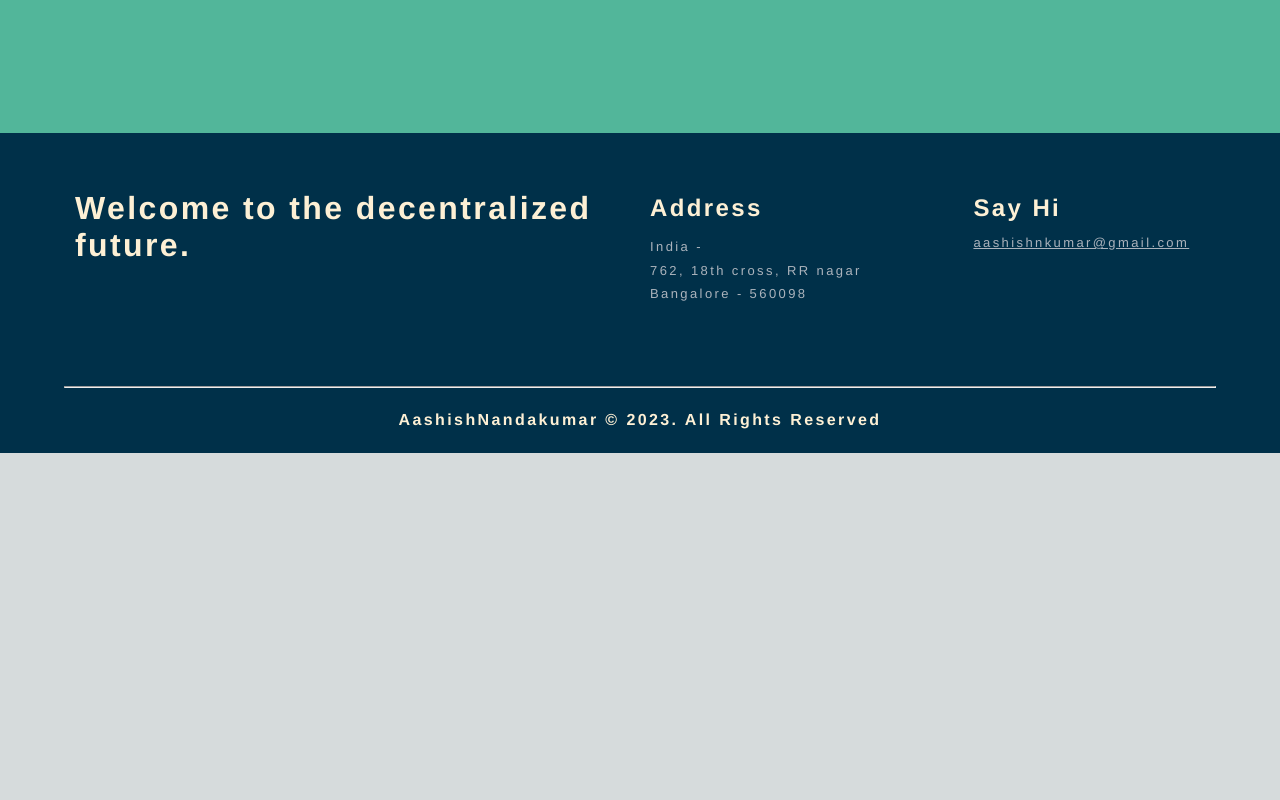
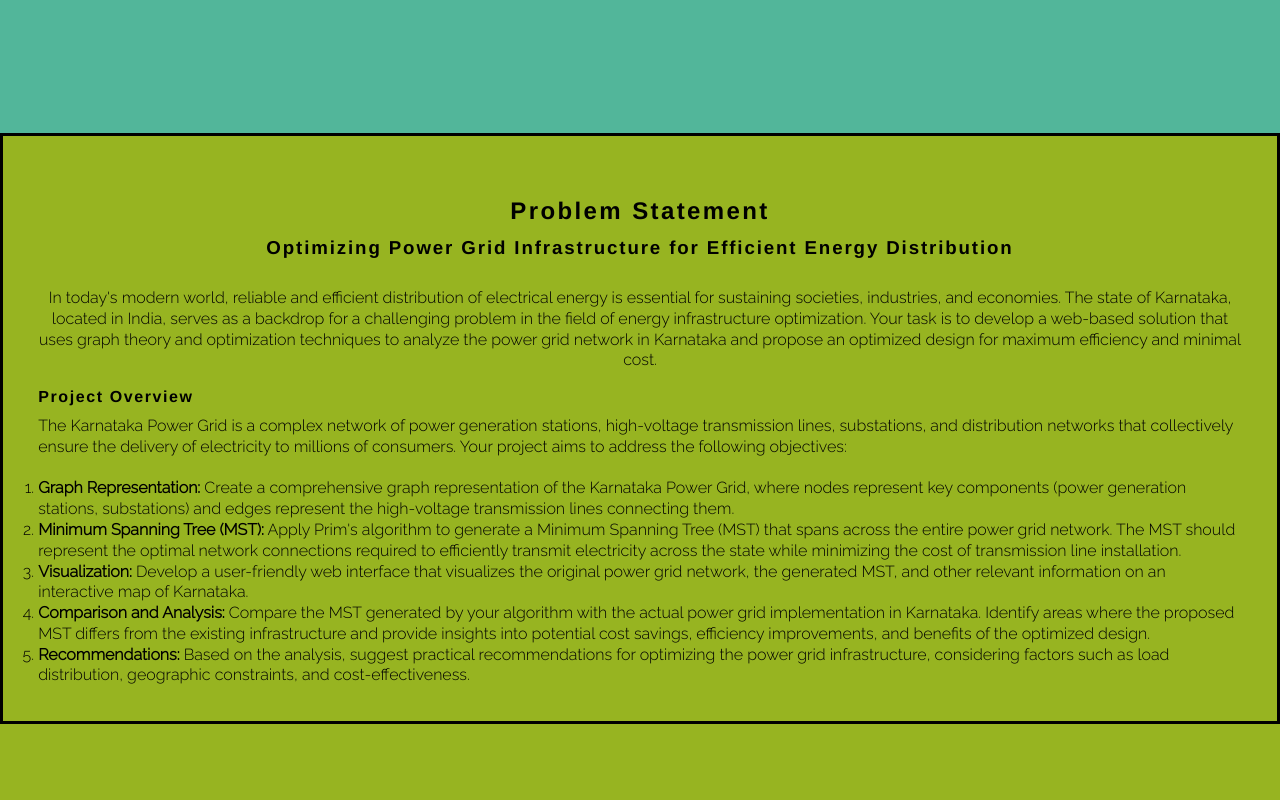
Before and after one commit to AashishNandakumar/Power-Transfer-Optimization, a Next.js app in the folder my-app/: page / in a window 1280 px wide. Shown: the part 1640-2440 px from the top of the page. Before the commit the page ends 2093 px from the top, so only its background shows below. Built offline with nearby package versions, Linux system fonts and the light colour scheme.

Commit message:
Adding section-3

```diff
--- a/my-app/pages/index.js
+++ b/my-app/pages/index.js
@@ -172,6 +172,80 @@ export default function Home() {
     );
   };
 
+  const Content3 = () => {
+    return (
+      <>
+        <section className={styles.ProblemSection}>
+          <div className={styles.ProblemSectionContain}>
+            <h2 className={styles.ProblemSectionh2}>Problem Statement</h2>
+            <h3 className={styles.ProblemSectionh3}>
+              Optimizing Power Grid Infrastructure for Efficient Energy
+              Distribution
+            </h3>
+            <p>
+              In today's modern world, reliable and efficient distribution of
+              electrical energy is essential for sustaining societies,
+              industries, and economies. The state of Karnataka, located in
+              India, serves as a backdrop for a challenging problem in the field
+              of energy infrastructure optimization. Your task is to develop a
+              web-based solution that uses graph theory and optimization
+              techniques to analyze the power grid network in Karnataka and
+              propose an optimized design for maximum efficiency and minimal
+              cost.
+            </p>
+            <h4 className={styles.ProblemSectionh4}>Project Overview</h4>
+            <p>
+              The Karnataka Power Grid is a complex network of power generation
+              stations, high-voltage transmission lines, substations, and
+              distribution networks that collectively ensure the delivery of
+              electricity to millions of consumers. Your project aims to address
+              the following objectives:
+            </p>
+            <br />
+
+            <ol>
+              <li>
+                <strong>Graph Representation:</strong> Create a comprehensive
+                graph representation of the Karnataka Power Grid, where nodes
+                represent key components (power generation stations,
+                substations) and edges represent the high-voltage transmission
+                lines connecting them.
+              </li>
+              <li>
+                <strong>Minimum Spanning Tree (MST):</strong> Apply Prim's
+                algorithm to generate a Minimum Spanning Tree (MST) that spans
+                across the entire power grid network. The MST should represent
+                the optimal network connections required to efficiently transmit
+                electricity across the state while minimizing the cost of
+                transmission line installation.
+              </li>
+              <li>
+                <strong>Visualization:</strong> Develop a user-friendly web
+                interface that visualizes the original power grid network, the
+                generated MST, and other relevant information on an interactive
+                map of Karnataka.
+              </li>
+              <li>
+                <strong>Comparison and Analysis:</strong> Compare the MST
+                generated by your algorithm with the actual power grid
+                implementation in Karnataka. Identify areas where the proposed
+                MST differs from the existing infrastructure and provide
+                insights into potential cost savings, efficiency improvements,
+                and benefits of the optimized design.
+              </li>
+              <li>
+                <strong>Recommendations:</strong> Based on the analysis, suggest
+                practical recommendations for optimizing the power grid
+                infrastructure, considering factors such as load distribution,
+                geographic constraints, and cost-effectiveness.
+              </li>
+            </ol>
+          </div>
+        </section>
+      </>
+    );
+  };
+
   const Footer = () => {
     return (
       <>
@@ -215,7 +289,11 @@ export default function Home() {
         <meta name="viewport" content="width=device-width, initial-scale=1" />
         <link rel="icon" href="/favicon.ico" />
         <link
-          href="https://fonts.googleapis.com/css2?family=Montserrat:wght@200;500&display=swap"
+          href="https://fonts.googleapis.com/css2?family=Montserrat:wght@200&display=swap"
+          rel="stylesheet"
+        ></link>
+        <link
+          href="https://fonts.googleapis.com/css2?family=Raleway:wght@300&display=swap"
           rel="stylesheet"
         ></link>
         <link
@@ -254,6 +332,7 @@ export default function Home() {
         <Navbar />
         <Content1 />
         <Content2 />
+        <Content3 />
         <Footer />
       </main>
     </>
--- a/my-app/styles/Home.module.css
+++ b/my-app/styles/Home.module.css
@@ -330,8 +330,8 @@
 
 .Content1Section .Content1BiographyInfo {
   margin-top: 1em;
-  font-family: 'Ubuntu', sans-serif;
-  font-family: 'Poppins', sans-serif;
+  /* font-family: 'Ubuntu', sans-serif;
+  font-family: 'Poppins', sans-serif; */
   font-family: 'Rubik', sans-serif;
   line-height: 1.5;
   text-align: center;
@@ -382,3 +382,43 @@
   line-height: 1.5;
   font-size: medium;
 }
+
+/* CONTENT-3 */
+.ProblemSection {
+  min-height: 100vh;
+}
+
+.ProblemSectionContain {
+  border: 3px solid black;
+  padding: 2.2em;
+  font-family: 'Raleway', sans-serif;
+  line-height: 1.3;
+
+}
+
+.ProblemSection .ProblemSectionh2 {
+  margin-top: 1em;
+  text-align: center;
+  font-family: 'Franklin Gothic Medium', 'Arial Narrow', Arial, sans-serif;
+  letter-spacing: 0.1em;
+}
+
+.ProblemSectionh3 {
+  margin-top: 0.5em;
+  margin-bottom: 1.5em;
+  text-align: center;
+  font-family: 'Franklin Gothic Medium', 'Arial Narrow', Arial, sans-serif;
+  letter-spacing: 0.1em;
+}
+
+.ProblemSectionh4 {
+  margin-top: 1em;
+  margin-bottom: 0.5em;
+  font-family: 'Franklin Gothic Medium', 'Arial Narrow', Arial, sans-serif;
+  letter-spacing: 0.1em;
+
+}
+
+.ProblemSection p:nth-of-type(1) {
+  text-align: center;
+}
```
